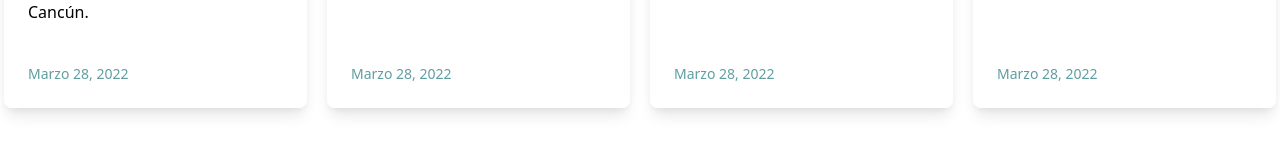
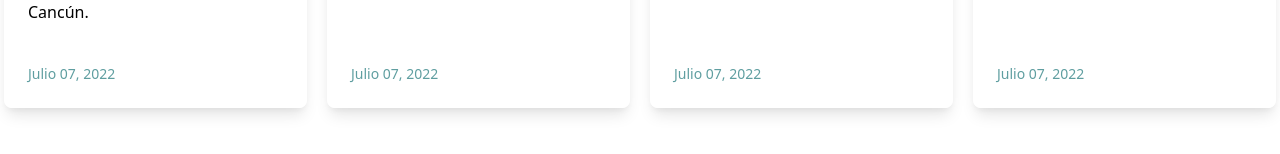
Before and after one commit to jantoniosalinas/Ejemplo_HTML_CSS, a plain HTML site: page index.html in a window 1280 px wide. Shown: the part 908-1062 px from the top of the page. Drawn offline with Linux system fonts and the light colour scheme.

Commit message:
Ajuste en fecha del artículo

```diff
--- a/index.html
+++ b/index.html
@@ -60,8 +60,8 @@
                         </p>
                     </div>
                     <div class="date-area"> <!-- CONTENEDOR DE LA FECHA DEL ARTÍCULO -->
-                        <time datetime="2022-03-28"> <!-- FECHA DEL ARTÍCULO -->
-                            Marzo 28, 2022
+                        <time datetime="2022-07-07"> <!-- FECHA DEL ARTÍCULO -->
+                            Julio 07, 2022
                         </time>
                     </div>
                 </div>
@@ -86,8 +86,8 @@
                         </p>
                     </div>
                     <div class="date-area"> <!-- CONTENEDOR DE LA FECHA DEL ARTÍCULO -->
-                        <time datetime="2022-03-28"> <!-- FECHA DEL ARTÍCULO -->
-                            Marzo 28, 2022
+                        <time datetime="2022-07-07"> <!-- FECHA DEL ARTÍCULO -->
+                            Julio 07, 2022
                         </time>
                     </div>
                 </div>
@@ -111,8 +111,8 @@
                         </p>
                     </div>
                     <div class="date-area"> <!-- CONTENEDOR DE LA FECHA DEL ARTÍCULO -->
-                        <time datetime="2022-03-28"> <!-- FECHA DEL ARTÍCULO -->
-                            Marzo 28, 2022
+                        <time datetime="2022-07-07"> <!-- FECHA DEL ARTÍCULO -->
+                            Julio 07, 2022
                         </time>
                     </div>
                 </div>
@@ -138,8 +138,8 @@
                         </p>
                     </div>
                     <div class="date-area"> <!-- CONTENEDOR DE LA FECHA DEL ARTÍCULO -->
-                        <time datetime="2022-03-28"> <!-- FECHA DEL ARTÍCULO -->
-                            Marzo 28, 2022
+                        <time datetime="2022-07-07"> <!-- FECHA DEL ARTÍCULO -->
+                            Julio 07, 2022
                         </time>
                     </div>
                 </div>
```
Also changed, not shown: htmls/cancun.html (+3 -3 lines), htmls/huatulco.html (+2 -2 lines), htmls/playa_de_carmen.html (+3 -3 lines), htmls/riviera_nayarit.html (+3 -3 lines).
